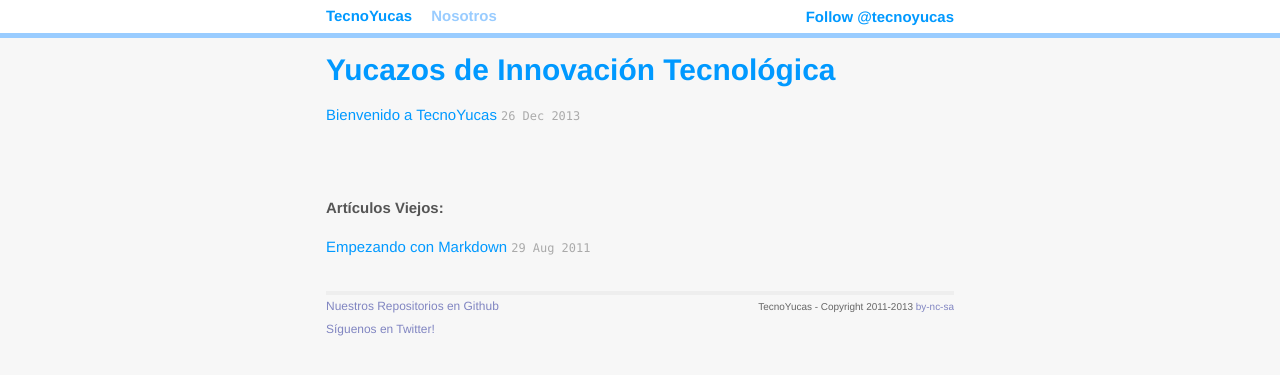
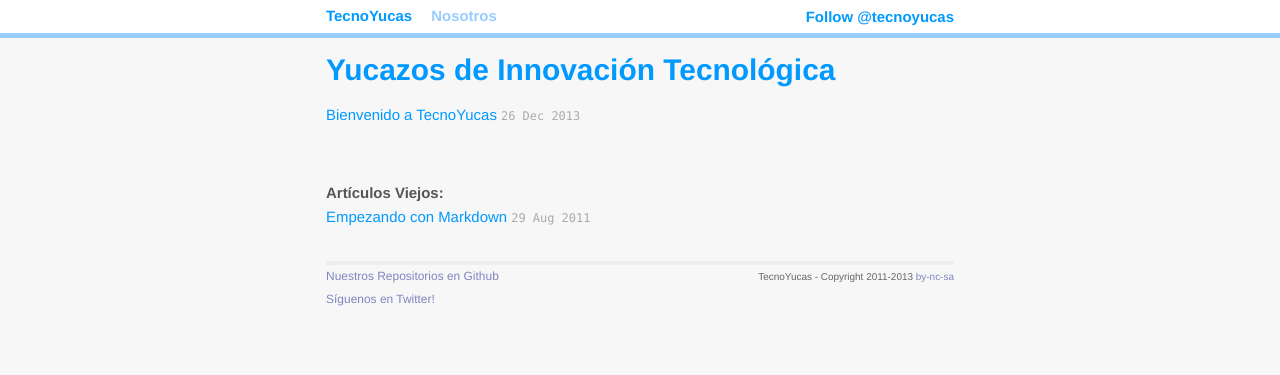
Before and after one commit to tecnoyucas/tecnoyucas.github.io, a Jekyll site: the page built from index.html, in a window 1280 px wide. Shown: the top 375 px of the page. Built offline with Jekyll 4.4.1, drawn with Linux system fonts in a browser that asks for light colours; Markdown is read by kramdown in place of the engine named in the settings; comment, search, counter and statistics services are not loaded.

Commit message:
Little h3 style fix

```diff
--- a/css/main.css
+++ b/css/main.css
@@ -29,10 +29,6 @@
   color: #09f;
   margin: .7em 0;
   font-size: 2em;
-}
-h3 {
-  margin: 1em 0;
-  color: black;
 }
 p { margin: 1em 0; }
 
@@ -201,6 +197,11 @@
 .related span.right {
 }
 
+.post h3 {
+  margin: 1em 0;
+  color: black;
+}
+
 /* standard */
 .post pre {
   border: 1px solid #ddd;
```
